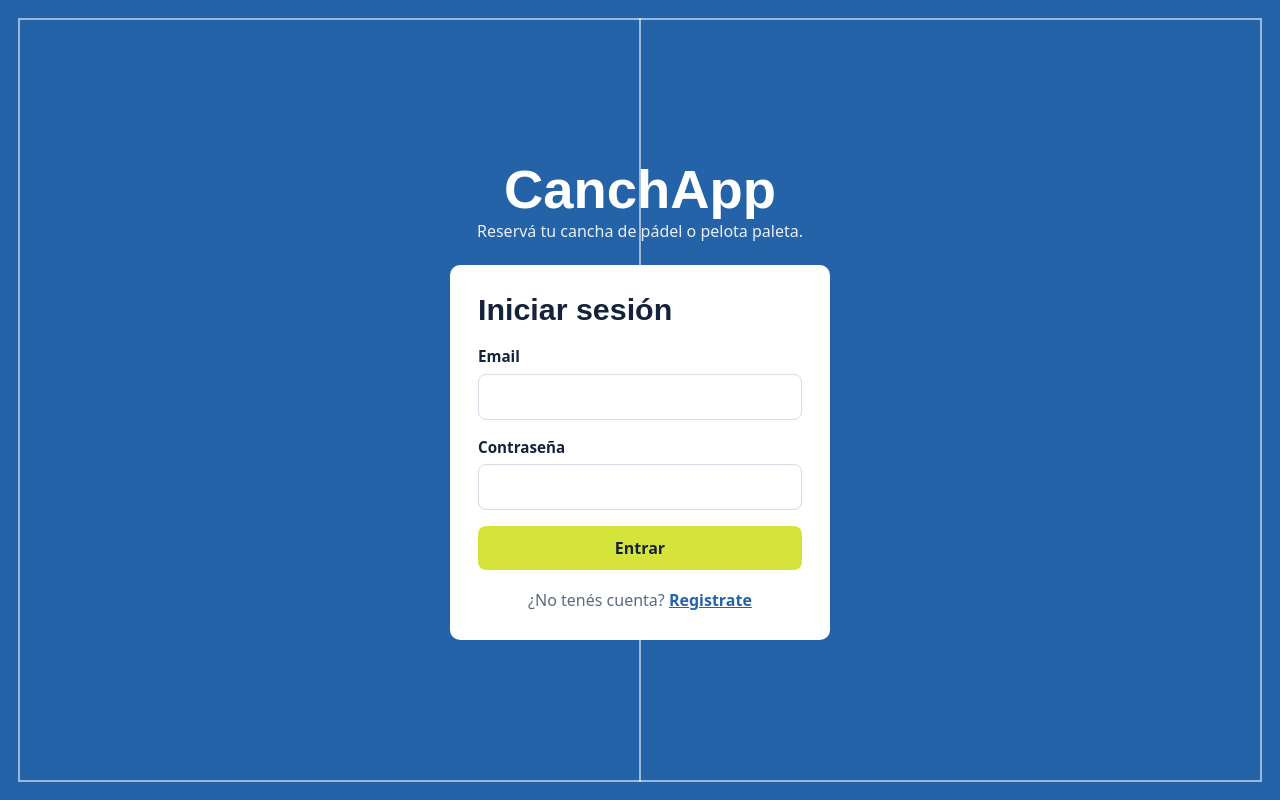
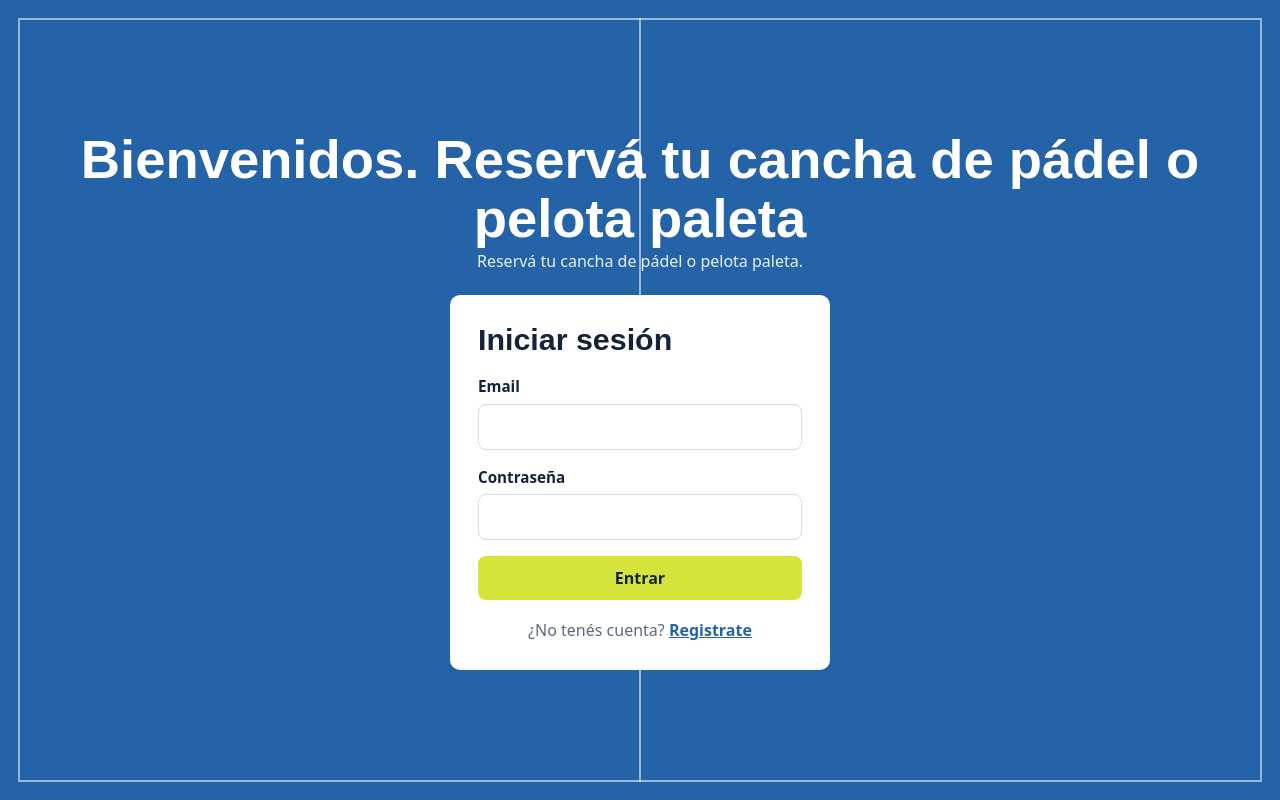
Before and after one commit to Macahuarte09/Canchapp, a React app in the folder frontend/: page / in a window 1280 px wide. Built offline with nearby package versions, Linux system fonts and the light colour scheme; the HTML template or start-up script is replaced by a standard one.

Commit message:
mejopramos un poco la visual

```diff
--- a/frontend/src/pages/Login.jsx
+++ b/frontend/src/pages/Login.jsx
@@ -23,7 +23,7 @@ function Login() {
   return (
     <div className="auth-wrap">
       <div className="auth-brand">
-        <h1>CanchApp</h1>
+        <h1>Bienvenidos. Reservá tu cancha de pádel o pelota paleta</h1>
         <p>Reservá tu cancha de pádel o pelota paleta.</p>
       </div>
       <div className="auth-card">
```
